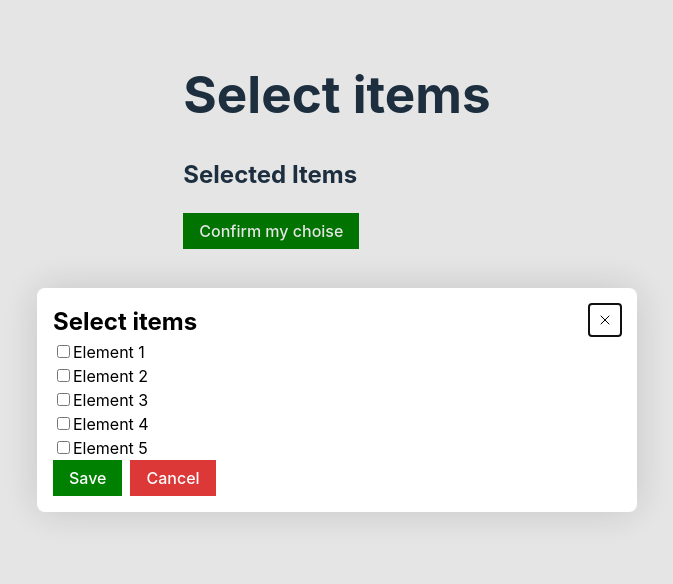
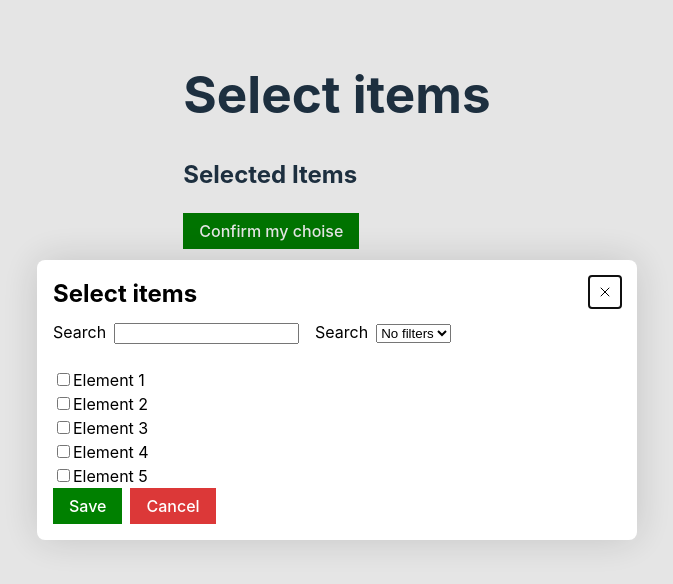
Before and after one commit to denisfl/react-select-dialog, a React (Vite) app: page / in a window 1280 px wide. Both pictures are taken after a click on the button "Confirm my choise". Shown: the top 584 px of the page, without its empty margins (303-976 px from the left). Built offline with nearby package versions, Linux system fonts and the light colour scheme.

Commit message:
Refactor components structure

```diff
--- a/src/App.jsx
+++ b/src/App.jsx
@@ -4,7 +4,7 @@ import '@/App.css'
 import ItemsList from '@/components/ItemsList'
 import Button from '@/components/Button'
 import Modal from '@/components/Modal'
-import Checkbox from '@/components/Checkbox'
+import { Checkbox } from '@/components/Form'
 
 function App() {
   const [selectedItems, setSelectedItems] = useState([])
--- /dev/null
+++ b/src/components/Form/FormField/index.jsx
@@ -0,0 +1,22 @@
+import PropTypes from 'prop-types'
+import style from './style.module.css'
+
+const FormField = ({ id, label, children, role = 'group' }) => {
+  return (
+    <div role={role} className={style.formField}>
+      <label htmlFor={id} className={style.formFieldLabel}>
+        {label}
+      </label>
+      <div>{children}</div>
+    </div>
+  )
+}
+
+FormField.propTypes = {
+  id: PropTypes.string.isRequired,
+  label: PropTypes.string.isRequired,
+  role: PropTypes.string,
+  children: PropTypes.node.isRequired,
+}
+
+export default FormField
--- /dev/null
+++ b/src/components/Form/FormField/style.module.css
@@ -0,0 +1,9 @@
+.formField {
+  display: flex;
+  gap: 0.5rem;
+  margin-bottom: 1rem;
+}
+
+.formFieldLabel {
+  font-weight: normal;
+}
--- /dev/null
+++ b/src/components/Form/Input/index.jsx
@@ -0,0 +1,23 @@
+import PropTypes from 'prop-types'
+
+const Input = ({ id, label, type = 'text', value, onChange }) => {
+  return (
+    <input
+      id={id}
+      value={value}
+      onChange={onChange}
+      aria-label={label}
+      type={type}
+    />
+  )
+}
+
+Input.propTypes = {
+  id: PropTypes.string.isRequired,
+  value: PropTypes.string.isRequired,
+  label: PropTypes.string.isRequired,
+  type: PropTypes.string,
+  onChange: PropTypes.func.isRequired,
+}
+
+export default Input
--- /dev/null
+++ b/src/components/Form/Select/index.jsx
@@ -0,0 +1,23 @@
+import PropTypes from 'prop-types'
+
+const Select = ({ id, label, options, value, onChange }) => {
+  return (
+    <select id={id} value={value} onChange={onChange} aria-label={label}>
+      {options.map((option) => (
+        <option key={option.value} value={option.value}>
+          {option.label}
+        </option>
+      ))}
+    </select>
+  )
+}
+
+Select.propTypes = {
+  id: PropTypes.string.isRequired,
+  label: PropTypes.string.isRequired,
+  options: PropTypes.array.isRequired,
+  value: PropTypes.string.isRequired,
+  onChange: PropTypes.func.isRequired,
+}
+
+export default Select
--- /dev/null
+++ b/src/components/Form/index.js
@@ -0,0 +1,6 @@
+import FormField from './FormField'
+import Input from './Input'
+import Select from './Select'
+import Checkbox from './Checkbox'
+
+export { FormField, Input, Select, Checkbox }
--- a/src/components/Modal/index.jsx
+++ b/src/components/Modal/index.jsx
@@ -1,11 +1,22 @@
-import { useEffect, useRef } from 'react'
+import { useState, useEffect, useRef } from 'react'
 import PropTypes from 'prop-types'
 import style from './style.module.css'
 import IconClose from '@/components/Icons/Close'
 import Button from '@/components/Button'
 import SrOnly from '@/components/SrOnly'
+import { FormField, Input, Select } from '@/components/Form'
 
 const Modal = ({ isOpen, onClose, children }) => {
+  const filterOptions = [
+    { value: '', label: 'No filters' },
+    { value: '10', label: '> 10' },
+    { value: '50', label: '> 50' },
+    { value: '200', label: '> 200' },
+  ]
+
+  const [searchQuery, setSearchQuery] = useState('')
+  const [selectedValue, setSelectedValue] = useState(filterOptions[0].value)
+
   const dialogRef = useRef()
 
   useEffect(() => {
@@ -49,6 +60,27 @@ const Modal = ({ isOpen, onClose, children }) => {
           <SrOnly text="Cancel and close dialog" />
         </button>
       </header>
+
+      <div className={style.modalFilters}>
+        <FormField id="modal-search" label="Search">
+          <Input
+            id="modal-search"
+            label="Search"
+            value={searchQuery}
+            onChange={(event) => setSearchQuery(event.target.value)}
+          />
+        </FormField>
+        <FormField id="modal-filter" label="Search">
+          <Select
+            id="modal-filter"
+            label="Filter"
+            value={selectedValue}
+            options={filterOptions}
+            onChange={(event) => setSelectedValue(event.target.value)}
+          />
+        </FormField>
+      </div>
+
       {children}
 
       <footer>
--- a/src/components/Modal/style.module.css
+++ b/src/components/Modal/style.module.css
@@ -25,3 +25,9 @@
   width: 32px;
   cursor: pointer;
 }
+
+.modalFilters {
+  display: flex;
+  gap: 1rem;
+  padding: 0.5rem 0;
+}
```
Also changed, not shown: src/components/Search/index.jsx (deleted, +0 -22 lines), src/components/Form/Checkbox/index.jsx (renamed from src/components/Checkbox/index.jsx), src/components/Form/Checkbox/style.module.css (added).
